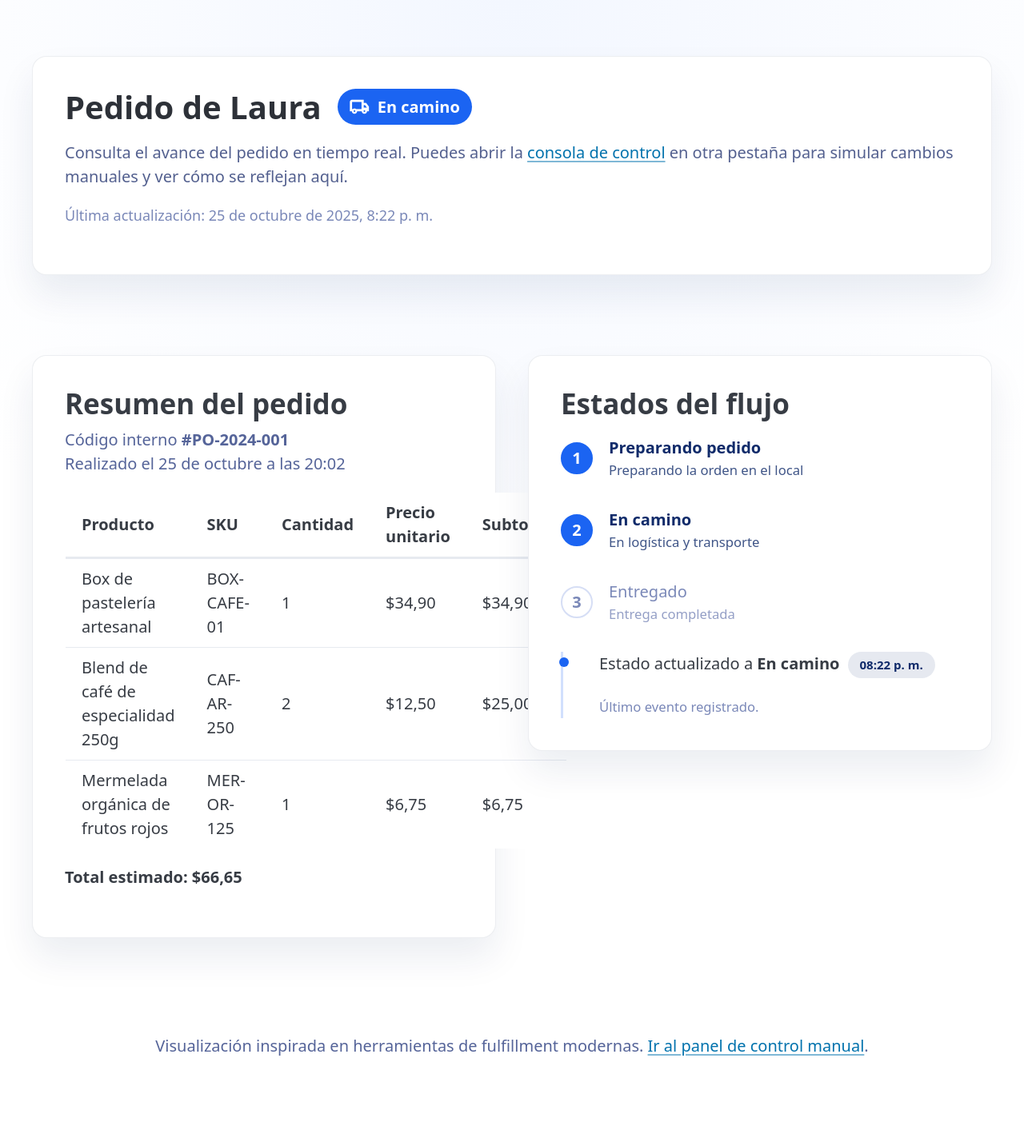
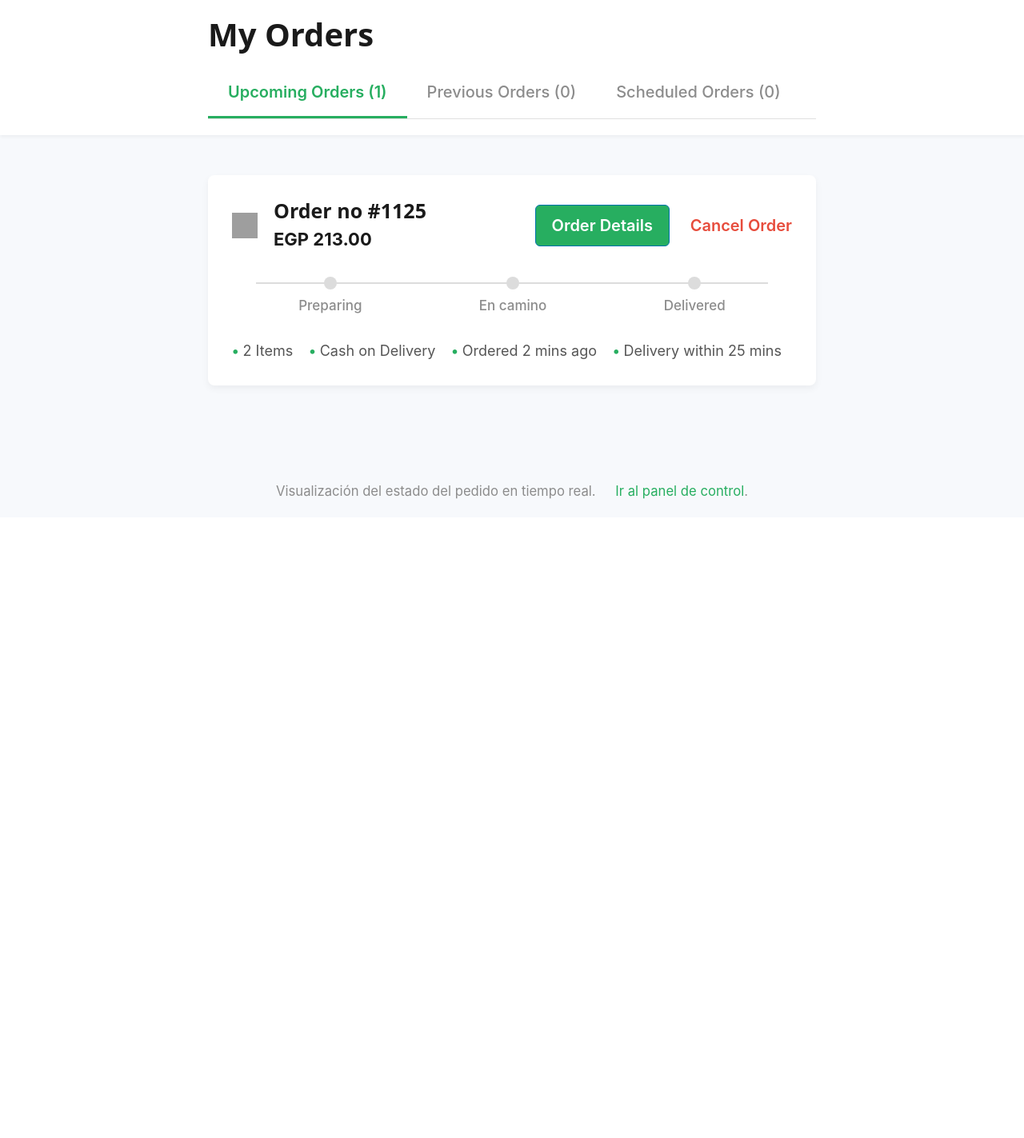
Before and after one commit to Maximo-Vazquez/patronObserver, a Django app: page / in a window 1280 px wide. Shown: the whole page at 80% size. After the commit the page ends 624 px from the top, so only its background shows below. Run offline with Django 5.2, Linux system fonts and the light colour scheme; data comes from the database, SQL or seed files in the repository; both versions use the stored data as it was after the commit; some libraries are stand-ins or nearby versions; grey boxes are pictures that could not be loaded.

Commit message:
mejoras en la IU principal.

```diff
--- a/orders/templates/orders/order_dashboard.html
+++ b/orders/templates/orders/order_dashboard.html
@@ -3,308 +3,446 @@
 <html lang="es">
   <head>
     <meta charset="utf-8" />
-    <title>Panel del pedido | Observador</title>
+    <title>Estado del Pedido | Observador</title>
     <link rel="stylesheet" href="https://cdn.jsdelivr.net/npm/@picocss/pico@2/css/pico.min.css" />
     <link rel="stylesheet" href="https://fonts.googleapis.com/css2?family=Material+Symbols+Outlined" />
     <style>
+      /* --- Base y Fuentes --- */
       body {
-        background: radial-gradient(circle at top, #f3f7ff 0%, #ffffff 55%);
-        min-height: 100vh;
-        padding: 2.5rem 0 4rem;
+        font-family: -apple-system, BlinkMacSystemFont, "Segoe UI", Roboto, "Helvetica Neue", Arial, sans-serif;
+        background-color: #f7f9fc; /* Fondo gris claro, similar al de la imagen */
+        color: #1a1a1a; /* Texto oscuro */
       }
 
-      .material-symbols-outlined {
-        font-variation-settings:
-          "FILL" 0,
-          "wght" 600,
-          "GRAD" 0,
-          "opsz" 24;
-        font-size: 1.25rem;
+      /* Resetear contenedores para un layout limpio */
+      .container {
+          max-width: 800px; /* Ancho máximo para el contenido principal */
+          padding-left: 1rem;
+          padding-right: 1rem;
       }
 
+      /* --- Estilo de la Cabecera Global (My Orders) --- */
       header {
+          background-color: #ffffff;
+          padding-top: 2rem;
+          padding-bottom: 0.5rem;
+          box-shadow: 0 2px 4px rgba(0, 0, 0, 0.05); /* Sombra muy sutil */
+          margin-bottom: 1.5rem;
+      }
+
+      header h1 {
+          font-size: 2rem;
+          font-weight: 700; /* Negrita como en la imagen */
+          color: #1a1a1a;
+          margin-bottom: 0.5rem;
+      }
+
+      /* --- Pestañas de Navegación (Tabs) --- */
+      .tabs-navigation {
+          display: flex;
+          border-bottom: 1px solid #e0e0e0;
+          margin-top: 1rem;
+          padding-bottom: 0;
+      }
+
+      .tab {
+          padding: 0.75rem 1.25rem;
+          font-size: 1rem;
+          font-weight: 500;
+          color: #8c8c8c;
+          cursor: pointer;
+          border-bottom: 3px solid transparent;
+          transition: color 0.2s, border-bottom-color 0.2s;
+      }
+
+      .tab-active {
+          color: #27ae60; /* Verde principal para el activo */
+          border-bottom-color: #27ae60;
+          font-weight: 600;
+      }
+
+      /* --- Tarjeta del Pedido (Order Card) --- */
+      .order-card {
+          background-color: #ffffff;
+          padding: 1.5rem;
+          border-radius: 8px;
+          box-shadow: 0 4px 10px rgba(0, 0, 0, 0.05);
           margin-bottom: 2rem;
       }
 
-      .layout {
-        display: grid;
-        gap: 2rem;
-        grid-template-columns: repeat(auto-fit, minmax(320px, 1fr));
-        align-items: start;
+      .order-header {
+          display: flex;
+          justify-content: space-between;
+          align-items: center;
+          margin-bottom: 1.5rem;
       }
 
-      .card {
-        padding: 2rem;
-        border-radius: 18px;
-        background-color: #ffffff;
-        box-shadow: 0 25px 45px rgba(15, 40, 85, 0.08);
-        border: 1px solid rgba(15, 40, 85, 0.08);
+      .order-info h2 {
+          font-size: 1.25rem;
+          font-weight: 600;
+          color: #1a1a1a;
+          margin: 0;
       }
 
-      .status-pill {
-        display: inline-flex;
-        align-items: center;
-        gap: 0.5rem;
-        font-weight: 600;
-        padding: 0.35rem 0.75rem;
-        border-radius: 999px;
-        background: #1b64f2;
-        color: #ffffff;
+      .order-info p {
+          font-size: 1.1rem;
+          font-weight: 700;
+          color: #1a1a1a;
+          margin: 0.25rem 0 0 0;
       }
 
-      .status-track {
-        list-style: none;
+      .order-actions a[role="button"] {
+          /* Estilo del botón "Order Details" */
+          background-color: #27ae60;
+          color: white;
+          border-radius: 6px;
+          padding: 0.5rem 1rem;
+          font-weight: 600;
+          text-decoration: none;
+          margin-left: 1rem;
+          transition: background-color 0.2s;
+      }
+
+      .order-actions a[role="button"]:hover {
+          background-color: #219d53;
+      }
+
+      .order-actions a.cancel-link {
+          /* Estilo del enlace "Cancel Order" */
+          color: #e74c3c;
+          font-weight: 600;
+          text-decoration: none;
+          margin-left: 1rem;
+          transition: color 0.2s;
+      }
+
+      .order-actions a.cancel-link:hover {
+          color: #c0392b;
+      }
+
+      /* --- Barra de Progreso (Timeline) - Simplificada --- */
+      .timeline {
+          display: flex;
+          justify-content: space-between;
+          align-items: center;
+          margin-bottom: 1rem;
+          position: relative;
+          padding: 0 0.5rem;
+      }
+
+      .timeline-step {
+          text-align: center;
+          flex-grow: 1;
+          color: #8c8c8c;
+          font-size: 0.85rem;
+          font-weight: 500;
+          z-index: 10;
+          /* Usamos flexbox para que los labels queden abajo de los círculos */
           display: flex;
           flex-direction: column;
-        gap: 1.5rem;
-        margin: 0;
-        padding: 0;
-      }
-
-      .status-track li {
-        display: grid;
-        grid-template-columns: 40px 1fr;
-        gap: 1rem;
           align-items: center;
       }
 
-      .status-track .bullet {
-        width: 40px;
-        height: 40px;
+      .timeline-circle {
+          width: 16px; /* Aumentamos el tamaño */
+          height: 16px;
+          background-color: #dcdcdc; /* Gris inactivo */
           border-radius: 50%;
-        display: grid;
-        place-items: center;
-        font-weight: 600;
-        border: 2px solid #d6def5;
-        color: #7a88b8;
+          margin-bottom: 0.4rem;
+          transition: background-color 0.3s ease;
+          position: relative;
+          z-index: 20;
+          display: flex;
+          align-items: center;
+          justify-content: center;
       }
 
-      .status-track li.reached .bullet {
-        background: #1b64f2;
-        color: #ffffff;
-        border-color: #1b64f2;
+      .timeline-line {
+          position: absolute;
+          top: 7px; /* Altura del centro del círculo */
+          left: 0;
+          right: 0;
+          height: 2px;
+          background-color: #dcdcdc; /* Línea inactiva */
+          z-index: 10;
+          margin: 0 1.5rem; /* Separar la línea de los círculos de los extremos */
       }
 
-      .status-track li.reached .label {
-        color: #102b6a;
+      .timeline-line-progress {
+          position: absolute;
+          top: 0;
+          left: 0;
+          height: 100%;
+          width: 0%;
+          background-color: #27ae60;
+          transition: width 0.5s ease-out;
+          z-index: 15;
+      }
+
+      .step-completed .timeline-circle {
+          background-color: #27ae60; /* Verde activo/completado */
+          color: white;
+      }
+
+      .step-completed .timeline-circle .material-symbols-outlined {
+          font-size: 0.75rem;
+      }
+
+      .step-completed .timeline-label {
+          color: #1a1a1a;
           font-weight: 600;
       }
 
-      .status-track li:not(.reached) .label {
-        color: #7a88b8;
+      /* Estilo para el ícono de checkmark solo para pasos completados */
+      .timeline-circle .material-symbols-outlined {
+          display: none; /* Ocultar por defecto */
+      }
+      .step-completed .timeline-circle .material-symbols-outlined {
+          display: block; /* Mostrar solo cuando está completado */
       }
 
-      .status-track .label small {
-        display: block;
-        color: inherit;
-        font-weight: 400;
-        opacity: 0.8;
+      /* Información adicional debajo de la línea de tiempo */
+      .order-metadata {
+          display: flex;
+          gap: 1rem;
+          margin-top: 1.5rem;
+          font-size: 0.9rem;
+          color: #555555;
+          flex-wrap: wrap;
       }
 
-      table {
-        margin-top: 1rem;
-        border-radius: 12px;
-        overflow: hidden;
-        border: 1px solid rgba(15, 40, 85, 0.08);
+      .order-metadata span {
+          display: flex;
+          align-items: center;
+          gap: 0.25rem;
       }
 
-      tbody tr:nth-child(even) {
-        background-color: rgba(27, 100, 242, 0.04);
+      .order-metadata span:before {
+          content: '•';
+          color: #27ae60;
+          font-weight: bold;
       }
 
-      .timeline {
-        margin-top: 1.5rem;
-        border-left: 3px solid rgba(27, 100, 242, 0.2);
-        padding-left: 1.25rem;
-        display: flex;
-        flex-direction: column;
-        gap: 1rem;
+      /* --- Estilo de la Tabla de Productos (Rediseñada) --- */
+      .product-details {
+          margin-top: 2rem;
       }
 
-      .timeline-item {
-        position: relative;
-        padding-left: 1rem;
+      .product-details h2 {
+          font-size: 1.5rem;
+          font-weight: 600;
+          margin-bottom: 1rem;
+          color: #1a1a1a;
       }
 
-      .timeline-item::before {
-        content: "";
-        position: absolute;
-        left: -1.5rem;
-        top: 0.35rem;
-        width: 12px;
-        height: 12px;
-        border-radius: 50%;
-        background-color: #1b64f2;
+      /* Estilos para la tabla */
+      .product-details table {
+          width: 100%;
+          border-collapse: collapse;
+          --pico-font-size: 0.95rem;
+          border-radius: 8px;
+          overflow: hidden;
+          background-color: #ffffff;
+          box-shadow: 0 4px 10px rgba(0, 0, 0, 0.05);
       }
 
-      .badge {
-        display: inline-block;
-        border-radius: 999px;
-        padding: 0.25rem 0.75rem;
-        font-size: 0.75rem;
+      .product-details table thead th {
+          background-color: #f0f0f0;
+          color: #555555;
           font-weight: 600;
-        background-color: rgba(16, 43, 106, 0.1);
-        color: #102b6a;
-        margin-left: 0.5rem;
+          text-align: left;
+          padding: 1rem;
+          border: none;
       }
 
-      footer {
-        margin-top: 3rem;
-        text-align: center;
-        color: #556499;
+      .product-details table tbody td {
+          padding: 1rem;
+          border-top: 1px solid #eeeeee;
+          color: #333333;
       }
 
-      .actions {
-        display: flex;
-        gap: 1rem;
-        flex-wrap: wrap;
+      .product-details table tbody tr:nth-child(even) {
+          background-color: #f9f9f9;
       }
+
+      .product-details table tfoot {
+          background-color: #ffffff; /* Aseguramos fondo blanco */
+          border-top: 2px solid #27ae60; /* Separador */
+      }
+
+      .product-details table tfoot th,
+      .product-details table tfoot td {
+          font-size: 1.1em;
+          padding: 1rem;
+          color: #1a1a1a;
+      }
+
+      .product-details table tfoot strong {
+          color: #27ae60;
+          font-weight: 700;
+      }
+
     </style>
   </head>
   <body>
-    <header class="container">
-      <article class="card">
-        <div class="actions">
-          <h1 style="margin-bottom: 0">Pedido de {{ order.customer_name }}</h1>
-          <span class="status-pill" id="status-pill">
-            <span class="material-symbols-outlined" aria-hidden="true">local_shipping</span>
-            <span id="status-label">{{ order.get_status_display }}</span>
-          </span>
+    <header>
+      <div class="container">
+        <h1>My Orders</h1>
+
+        <div class="tabs-navigation">
+            <div class="tab tab-active">Upcoming Orders (1)</div>
+            <div class="tab">Previous Orders (0)</div>
+            <div class="tab">Scheduled Orders (0)</div>
         </div>
-        <p style="margin-top: 1rem; color: #53608f">Consulta el avance del pedido en tiempo real. Puedes abrir la <a href="{% url 'order-control' %}">consola de control</a> en otra pestaña para simular cambios manuales y ver cómo se reflejan aquí.</p>
-        <p style="margin-top: 0.5rem; font-size: 0.9rem; color: #7a88b8">
-          Última actualización: <span id="last-updated">{{ order.updated_at|date:"d \d\e F \a \l\a\s H:i" }}</span>
-        </p>
-      </article>
+      </div>
     </header>
 
-    <main class="container layout">
-      <section class="card">
-        <h2>Resumen del pedido</h2>
-        <p style="margin-top: -0.5rem; color: #556499">
-          Código interno <strong>#PO-2024-001</strong><br />
-          Realizado el {{ order.created_at|date:"d \d\e F \a \l\a\s H:i" }}
-        </p>
-        <table role="grid">
-          <thead>
-            <tr>
-              <th scope="col">Producto</th>
-              <th scope="col">SKU</th>
-              <th scope="col">Cantidad</th>
-              <th scope="col">Precio unitario</th>
-              <th scope="col">Subtotal</th>
-            </tr>
-          </thead>
-          <tbody>
-            {% for product in products %}
-            <tr>
-              <td>{{ product.name }}</td>
-              <td>{{ product.sku }}</td>
-              <td>{{ product.quantity }}</td>
-              <td>${{ product.price|floatformat:2 }}</td>
-              <td>${{ product.line_total|floatformat:2 }}</td>
-            </tr>
-            {% endfor %}
-          </tbody>
-        </table>
-        <p style="margin-top: 1rem; font-weight: 600">Total estimado: ${{ order_total|floatformat:2 }}</p>
-      </section>
+    <main class="container">
+      <article class="order-card">
 
-      <section class="card">
-        <h2>Estados del flujo</h2>
-        <ul class="status-track" id="status-track">
-          {% for value, label in status_choices %}
-          <li data-status="{{ value }}">
-            <span class="bullet">{{ forloop.counter }}</span>
-            <div class="label">
-              {{ label }}
-              <small data-status-helper="{{ value }}">
-                {% if forloop.first %}Preparando la orden en el local{% elif forloop.last %}Entrega completada{% else %}En logística y transporte{% endif %}
-              </small>
+        <div class="order-header">
+            <img src="{% static 'app_icon.png' %}" alt="App Icon" style="width: 32px; height: 32px; margin-right: 1rem; float: left;">
+            <div class="order-info" style="flex-grow: 1;">
+                <h2>Order no #1125</h2>
+                <p>EGP 213.00</p>
             </div>
-          </li>
-          {% endfor %}
-        </ul>
-
-        <div class="timeline" id="timeline">
-          <div class="timeline-item">
-            <p>
-              Pedido creado por {{ order.customer_name }}
-              <span class="badge">{{ order.created_at|date:"H:i" }}</span>
-            </p>
-            <small style="color: #7a88b8">Esperando próximas actualizaciones…</small>
+            <div class="order-actions">
+                <a href="#" role="button">Order Details</a>
+                <a href="#" class="cancel-link">Cancel Order</a>
             </div>
         </div>
-      </section>
+
+        <div class="timeline">
+            <div class="timeline-line"><div class="timeline-line-progress" id="timeline-progress"></div></div>
+
+            <div class="timeline-step" id="step-preparing">
+                <div class="timeline-circle"><span class="material-symbols-outlined">done</span></div>
+                <div class="timeline-label">Preparing</div>
+            </div>
+
+            <div class="timeline-step" id="step-out_for_delivery">
+                <div class="timeline-circle"><span class="material-symbols-outlined">done</span></div>
+                <div class="timeline-label">En camino</div>
+            </div>
+
+            <div class="timeline-step" id="step-delivered">
+                <div class="timeline-circle"><span class="material-symbols-outlined">done</span></div>
+                <div class="timeline-label">Delivered</div>
+            </div>
+        </div>
+
+        <div class="order-metadata">
+            <span>2 Items</span>
+            <span>Cash on Delivery</span>
+            <span id="order-time-ago">Ordered 2 mins ago</span>
+            <span>Delivery within 25 mins</span>
+        </div>
+
+      </article>
+
+
+
     </main>
 
-    <footer class="container">
-      Visualización inspirada en herramientas de fulfillment modernas. <a href="{% url 'order-control' %}">Ir al panel de control manual</a>.
+    <footer class="container" style="margin-top: 2rem;">
+      <small style="color: #8c8c8c; display: block; text-align: center;">
+        Visualización del estado del pedido en tiempo real.
+        <a href="{% url 'order-control' %}" style="margin-left: 1rem; color: #27ae60; text-decoration: none;">Ir al panel de control</a>.
+      </small>
     </footer>
 
     <script>
-      const statusLabel = document.getElementById("status-label");
-      const statusTrack = document.getElementById("status-track");
-      const timeline = document.getElementById("timeline");
-      const lastUpdatedLabel = document.getElementById("last-updated");
-      const formatter = new Intl.DateTimeFormat("es-AR", {
-        dateStyle: "long",
-        timeStyle: "short",
-      });
+      // Mapeo de estados de Django a los IDs de los pasos
+      // Asumiendo que el backend envía: 'preparing', 'out_for_delivery', 'delivered'
+      const statusMap = {
+          'preparing': 'step-preparing',
+          'out_for_delivery': 'step-out_for_delivery', // 'En camino'
+          'delivered': 'step-delivered',
+          // Cualquier otro estado (e.g., 'created', 'cancelled') no avanzará el progreso visual.
+      };
 
-      const history = [];
+      // La lista ordenada de 3 estados para calcular el progreso
+      const orderedStatuses = ['preparing', 'out_for_delivery', 'delivered'];
 
-      function updateProgress(steps) {
-        steps.forEach((step) => {
-          const item = statusTrack.querySelector(`[data-status="${step.value}"]`);
-          if (!item) return;
-          item.classList.toggle("reached", step.reached);
+      function updateTimeline(currentStatus) {
+        const progressLine = document.getElementById('timeline-progress');
+        let currentStepIndex = orderedStatuses.indexOf(currentStatus);
+
+        let progressPercent = 0;
+
+        // Hay 3 pasos, lo que significa 2 transiciones (0% -> 50% -> 100%)
+        const segments = orderedStatuses.length - 1;
+
+        if (currentStepIndex >= 0) {
+            if (currentStepIndex === segments) {
+                // Estado 'delivered' (índice 2): 100%
+                progressPercent = 100;
+            } else if (currentStepIndex === 0) {
+                // Estado 'preparing' (índice 0): 0% (el primer paso no tiene línea antes)
+                progressPercent = 0;
+            } else {
+                // Estado 'out_for_delivery' (índice 1): 50%
+                progressPercent = (currentStepIndex * 100) / segments;
+            }
+        }
+
+        // El progreso visual es ligeramente diferente:
+        // Si es 'preparing', queremos que el círculo 1 esté verde, pero la línea en 0%.
+        // Si es 'out_for_delivery', queremos que el círculo 1 y 2 estén verdes, y la línea en 50%.
+        // Si es 'delivered', queremos todo verde y la línea en 100%.
+
+        // El cálculo de la línea debe ser:
+        // 'preparing' (index 0) -> 0%
+        // 'out_for_delivery' (index 1) -> 50%
+        // 'delivered' (index 2) -> 100%
+        progressPercent = currentStepIndex * 50;
+
+        progressLine.style.width = `${progressPercent}%`;
+
+        // Iterar sobre todos los pasos para aplicar clases
+        orderedStatuses.forEach((status, index) => {
+            const stepId = statusMap[status];
+            const stepElement = document.getElementById(stepId);
+
+            if (!stepElement) return;
+
+            // 1. Resetear clases
+            stepElement.classList.remove('step-completed');
+
+            // 2. Aplicar 'completed' para los pasos hasta el actual (inclusive)
+            if (index <= currentStepIndex) {
+                stepElement.classList.add('step-completed');
+            }
         });
       }
 
-      function pushHistory(statusDisplay, updatedAt) {
-        if (history.length && history[history.length - 1].status === statusDisplay) {
-          history[history.length - 1].updatedAt = updatedAt;
-          renderTimeline();
-          return;
-        }
-        history.push({ status: statusDisplay, updatedAt });
-        renderTimeline();
-      }
-
-      function renderTimeline() {
-        timeline.innerHTML = "";
-        history
-          .slice()
-          .reverse()
-          .forEach((item, index) => {
-            const container = document.createElement("div");
-            container.className = "timeline-item";
-            const title = document.createElement("p");
-            title.innerHTML = `Estado actualizado a <strong>${item.status}</strong><span class="badge">${item.updatedAt.toLocaleTimeString("es-AR", { hour: "2-digit", minute: "2-digit" })}</span>`;
-            const detail = document.createElement("small");
-            detail.style.color = "#7a88b8";
-            detail.textContent = index === 0 ? "Último evento registrado." : "Evento anterior.";
-            container.append(title, detail);
-            timeline.appendChild(container);
-          });
+      // Función para simular el tiempo transcurrido (estático, pero mejora el detalle)
+      function updateOrderTime(orderTimestamp) {
+          // Si tu backend envía el timestamp real, úsalo aquí.
+          // Por ahora, solo muestra el texto estático del diseño de la foto.
+          document.getElementById('order-time-ago').textContent = 'Ordered 2 mins ago';
       }
 
       async function fetchStatus() {
+        try {
+            // Lógica de la llamada API
             const response = await fetch("{% url 'order-status-data' %}");
-        if (!response.ok) return;
+            if (!response.ok) throw new Error("Network response was not ok.");
+
             const data = await response.json();
-        statusLabel.textContent = data.status_display;
-        updateProgress(data.progress.steps);
-        const updatedDate = new Date(data.updated_at);
-        lastUpdatedLabel.textContent = formatter.format(updatedDate);
-        pushHistory(data.status_display, updatedDate);
+
+            // Actualizar la barra de progreso con el estado raw ('preparing', 'out_for_delivery', etc.)
+            updateTimeline(data.status);
+
+        } catch (error) {
+            console.error("Error al cargar o actualizar estado:", error);
+        }
       }
 
-      fetchStatus().catch((error) => console.error("Error al cargar estado", error));
-      setInterval(() => {
-        fetchStatus().catch((error) => console.error("Error al actualizar estado", error));
-      }, 4000);
+      // Inicializar y configurar el intervalo de polling
+      // Llama a fetchStatus una vez al cargar y luego cada 2 segundos
+      fetchStatus();
+      setInterval(fetchStatus, 2000); // <-- Cambiado a 2000ms (2 segundos)
     </script>
   </body>
 </html>
```
Also changed, not shown: db.sqlite3 (added). Lines whose indentation alone changed are shown as unchanged.
